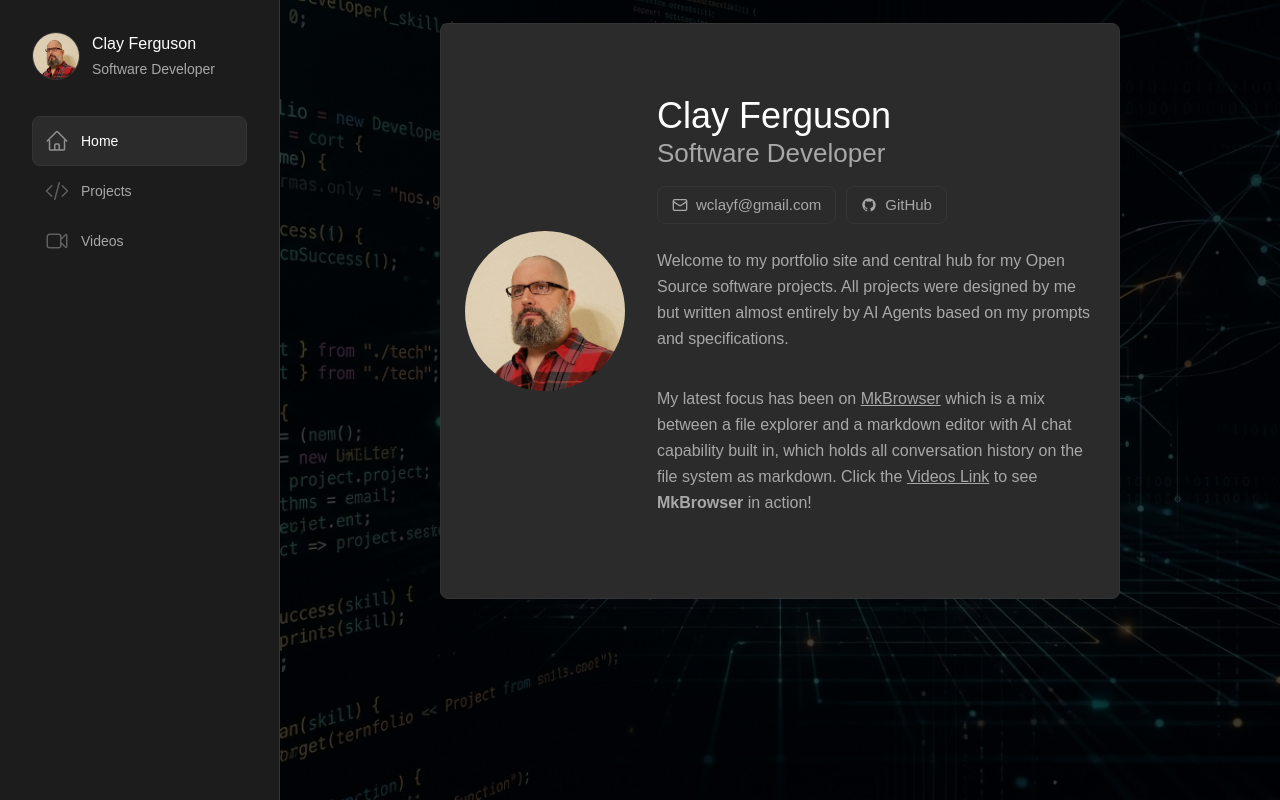
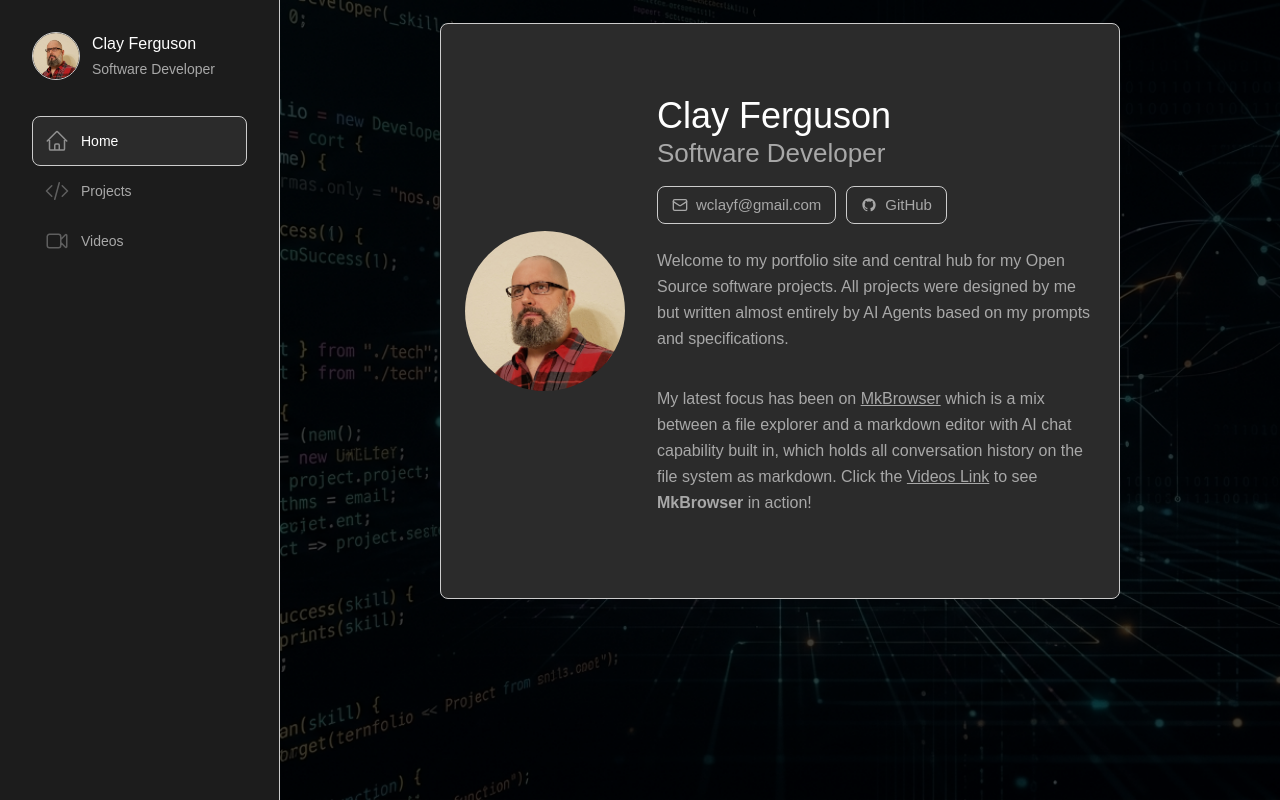
Before and after one commit to Clay-Ferguson/clay-ferguson.github.io, a plain HTML site: page index.html in a window 1280 px wide. Drawn offline with Linux system fonts and the light colour scheme.

Commit message:
lighter colored borders

```diff
--- a/assets/styles.css
+++ b/assets/styles.css
@@ -148,7 +148,7 @@ ul {
   height: 100%;
   max-width: 280px;
   background-color: #1c1c1c;
-  border-right: 1px solid #353535;
+  border-right: 1px solid #cccccc;
   padding: 32px;
 }
 
@@ -182,7 +182,7 @@ ul {
 .niv-image {
   width: 48px;
   height: 48px;
-  border: 1px solid #353535;
+  border: 1px solid #cccccc;
   border-radius: 100px;
   margin-right: 12px;
 }
@@ -219,8 +219,8 @@ ul {
 .button {
   color: #fff;
   background-color: #1c1c1c;
-  border: 1px solid #363636;
-  border-right-color: #353535;
+  border: 1px solid #cccccc;
+  border-right-color: #cccccc;
   border-radius: 8px;
   padding: 12px 20px;
   font-size: 14px;
@@ -271,7 +271,7 @@ ul {
   color: #a8a8a8;
   font-size: 15px;
   text-decoration: none;
-  border: 1px solid #353535;
+  border: 1px solid #cccccc;
   border-radius: 8px;
   padding: 8px 14px;
   transition: color 0.15s, border-color 0.15s;
@@ -279,7 +279,7 @@ ul {
 
 .email-link:hover {
   color: #fff;
-  border-color: #666;
+  border-color: #cccccc;
 }
 
 .subtitle {
@@ -336,7 +336,7 @@ ul {
   font-size: 16px;
   color: #fff;
   background-color: #2b2b2b;
-  border-color: #353535;
+  border-color: #cccccc;
 }
 
 .resource-items {
@@ -374,7 +374,7 @@ ul {
 .nav-link-container.w--current {
   color: #fff;
   background-color: #2b2b2b;
-  border-color: #353535;
+  border-color: #cccccc;
 }
 
 .projects-container {
@@ -395,7 +395,7 @@ ul {
   -webkit-backdrop-filter: blur(4px);
   backdrop-filter: blur(4px);
   background-color: rgba(53, 53, 53, 0.12);
-  border: 1px #000;
+  border: 1px #cccccc;
   border-radius: 12px;
   justify-content: center;
   align-items: center;
```
